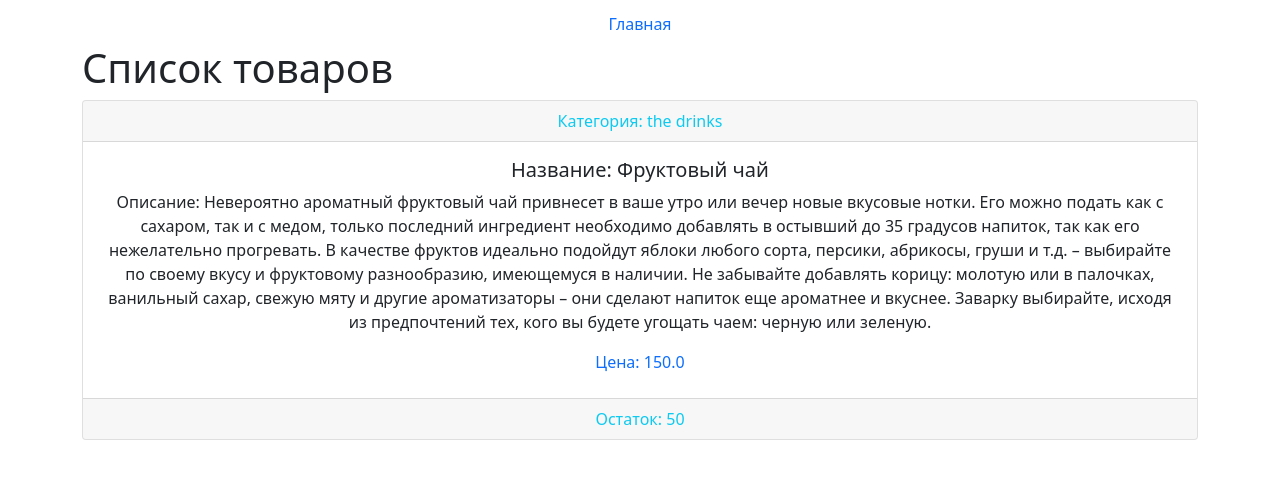
After one commit to A-miin/hw_48, a Django app: page //product/1/ in a window 1280 px wide. The commit adds this page. Shown: the top 479 px of the page. Run offline with Django 3.2, Linux system fonts and the light colour scheme; data comes from the database, SQL or seed files in the repository; some libraries are stand-ins or nearby versions.

Commit message:
Add detail view

```diff
--- a/store/online_store/templates/index.html
+++ b/store/online_store/templates/index.html
@@ -14,7 +14,7 @@
                   </div>
                   <div class="card-body">
                     <h5 class="card-title">{{ product.name }}</h5>
-                    <a href="#" class="btn btn-outline-success">>Детальный просмотр</a>
+                    <a href="{% url 'product_view' product.id %}" class="btn btn-outline-success">>Детальный просмотр</a>
                   </div>
                   <div class="text-primary fs-5 mb-3">
                     {{ product.price }}
@@ -30,7 +30,7 @@
                   </div>
                   <div class="card-body">
                     <h5 class="card-title">{{ product.name }}</h5>
-                    <a href="#" class="btn btn-outline-success">>Детальный просмотр</a>
+                    <a href="{% url 'product_view' product.id %}" class="btn btn-outline-success">>Детальный просмотр</a>
                   </div>
                   <div class="text-primary fs-5 mb-3">
                     {{ product.price }}
--- /dev/null
+++ b/store/online_store/templates/product_view.html
@@ -0,0 +1,19 @@
+{% extends 'base.html' %}
+{% block header-text %} Список товаров {% endblock header-text %}
+{% block content %}
+    <div class="card text-center">
+      <div class="card-header text-info">
+        Категория: {{ product.get_category_display}}
+      </div>
+      <div class="card-body">
+        <h5 class="card-title">Название: {{ product.name }}</h5>
+        <p class="card-text">Описание: {{ product.description}}</p>
+        <p class="text-primary mt-2 mb-2"> Цена: {{ product.price }}</p>
+      </div>
+      <div class="card-footer text-info">
+        Остаток: {{ product.remainder }}
+      </div>
+    </div>
+
+
+{% endblock content %}
--- a/store/online_store/urls.py
+++ b/store/online_store/urls.py
@@ -1,9 +1,11 @@
 from django.urls import path
 
 from .views import (
-    index
+    index,
+    product_view
 )
 
 urlpatterns = [
     path('', index, name='product_list'),  # URL для отображения списка productov
+    path('/product/<int:pk>/', product_view, name = 'product_view'),
 ]
--- a/store/online_store/views.py
+++ b/store/online_store/views.py
@@ -14,3 +14,7 @@ def index(request):
         name = request.POST.get('name')
         product = get_object_or_404(Product,name=name)
         return render(request, 'index.html', context={'product':product, 'form':form})
+
+def product_view(request, pk):
+    product = get_object_or_404(Product, id=pk)
+    return render(request, 'product_view.html', {'product':product})
```
